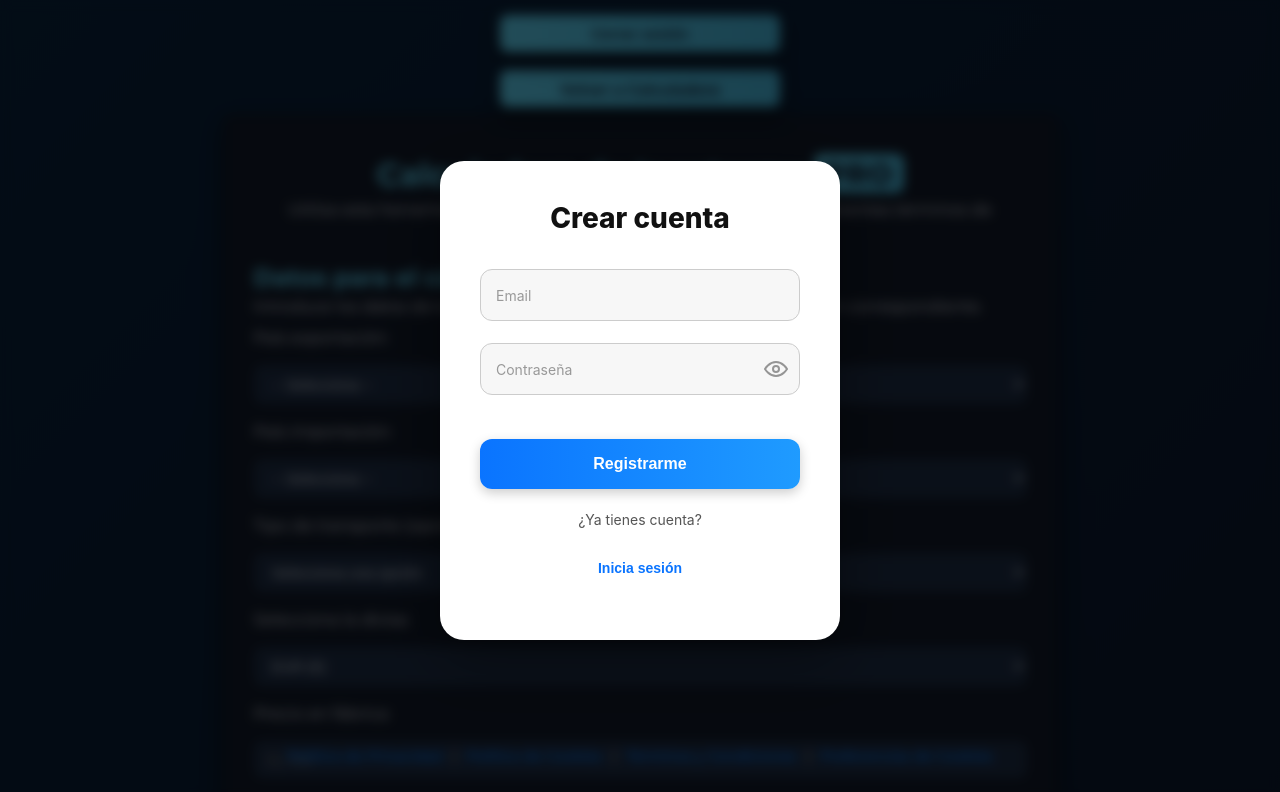
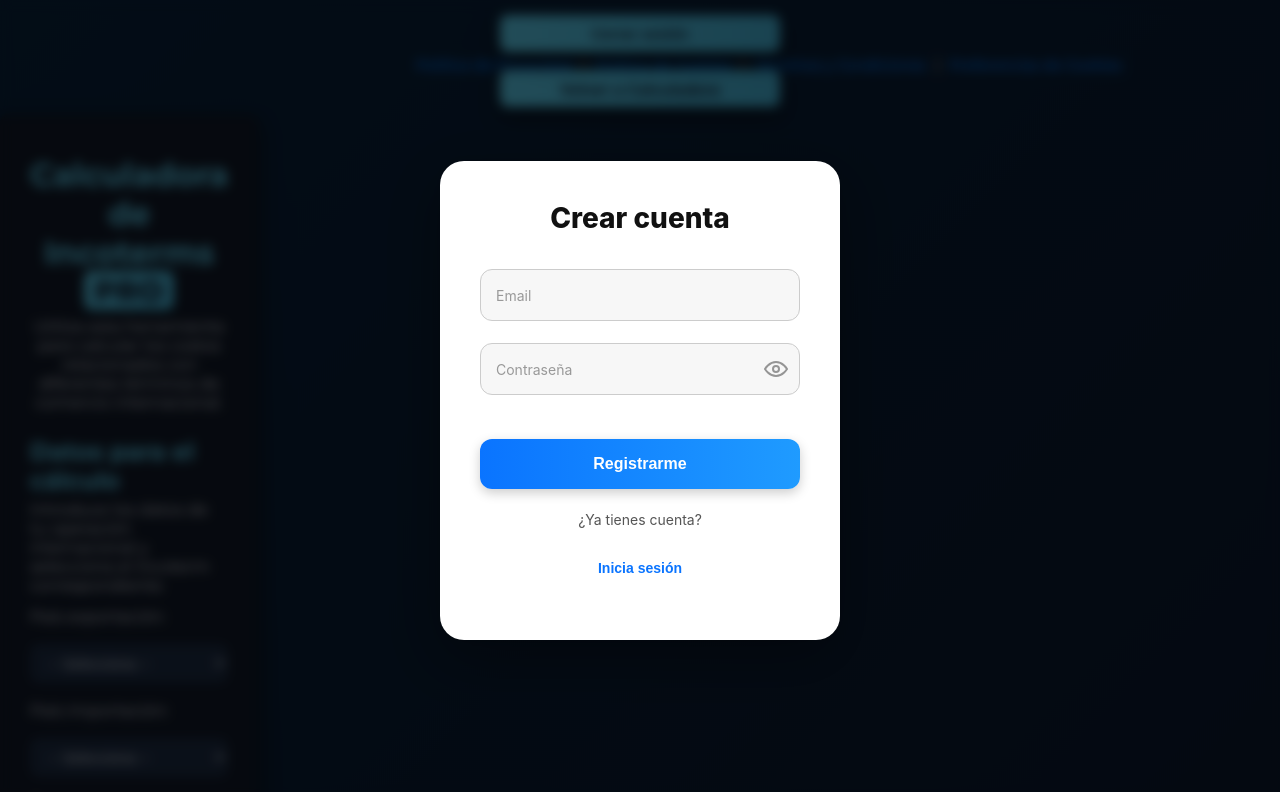
Before and after one commit to jorgeddcc7/nuevo-repo, a plain HTML site: page pro/index.html in a window 1280 px wide. Shown: the top 792 px of the page. Drawn offline with nearby package versions, Linux system fonts and the light colour scheme; a web font is replaced by a local one.

Commit message:
politics3

```diff
--- a/pro/calculadorapro.css
+++ b/pro/calculadorapro.css
@@ -38,6 +38,7 @@ body {
 
 /* CONTENEDOR PRINCIPAL */
 .container2 {
+  flex: 1;
   width: 100%;
   max-width: 833px;
   background-color: var(--card-1);
@@ -454,15 +455,14 @@ button:active {
 
 /* Políticas */
 .footer-legal {
-    position: fixed;
-    bottom: 20px;
-    left: 50%;
-    transform: translateX(-50%);
+    position: relative;
+    margin-top: 40px;
+    margin-bottom: 20px;
+    text-align: center;
+    padding: 15px;
     width: 100%;
     background-color: transparent;
-    text-align: center;
-    padding: 15px;
-    z-index: 10;
+    z-index: 1;
 }
 
 .footer-legal a, #cookie-settings-btn {
```
